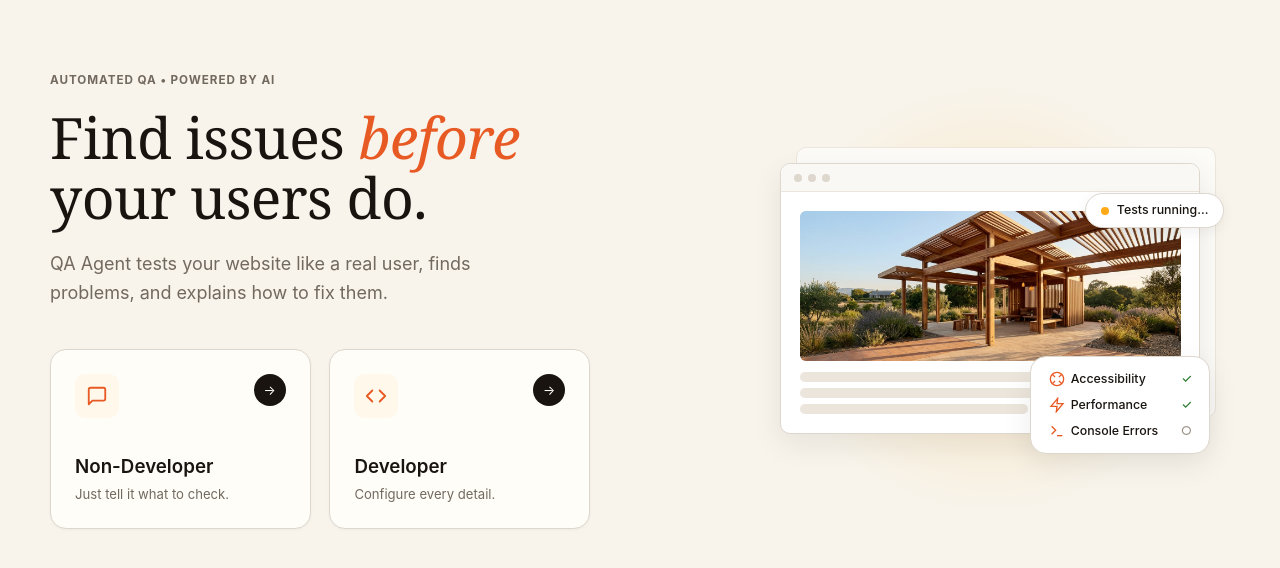
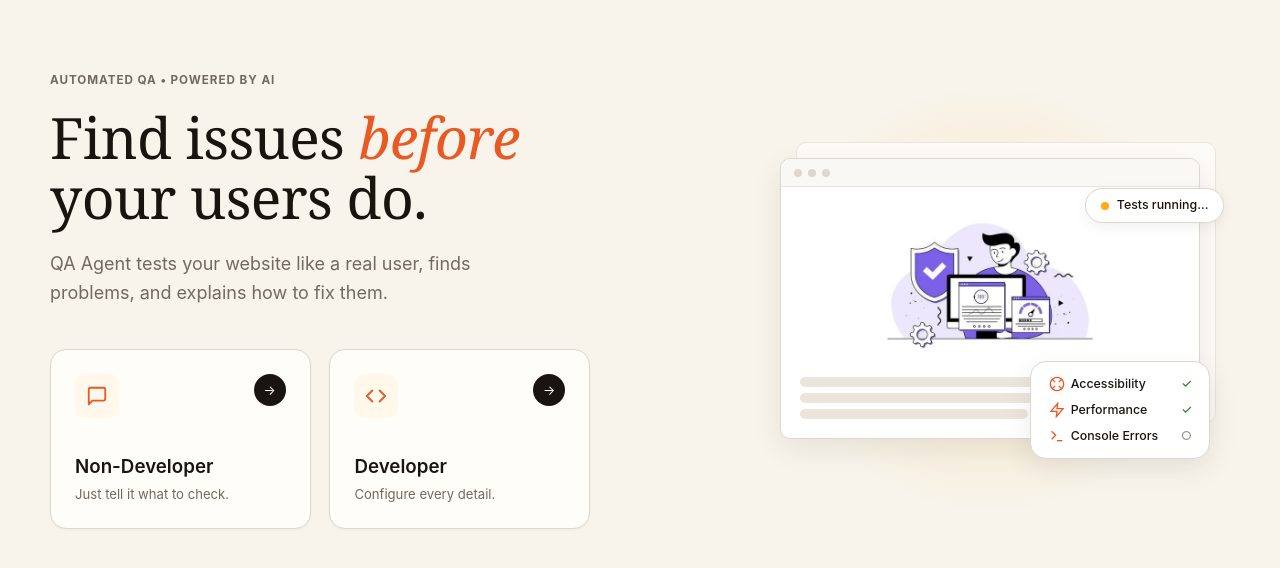
Before and after one commit to maxxmadhab/QA_agent, a Flask app: page / in a window 1280 px wide. Shown: the part 60-628 px from the top of the page. Run offline with Flask 3, Linux system fonts and the light colour scheme; some libraries are stand-ins or nearby versions.

Commit message:
fix(web): replace home hero illustration with uploaded QA graphic

```diff
--- a/qa_agent/web/static/style.css
+++ b/qa_agent/web/static/style.css
@@ -624,11 +624,11 @@ h3 { font-size: 1.4rem; }
 
 .mock-image {
   width: 100%;
-  height: 150px;
+  height: 160px;
   border-radius: var(--radius-sm);
   overflow: hidden;
   position: relative;
-  background: linear-gradient(135deg, #E6DDD0 0%, #D8CEBE 100%);
+  background: #FFFFFF;
   display: flex;
   align-items: center;
   justify-content: center;
@@ -637,7 +637,7 @@ h3 { font-size: 1.4rem; }
 .hero-browser-img {
   width: 100%;
   height: 100%;
-  object-fit: cover;
+  object-fit: contain;
   display: block;
 }
 
--- a/qa_agent/web/templates/index.html
+++ b/qa_agent/web/templates/index.html
@@ -59,7 +59,7 @@
         </div>
         <div class="browser-body">
           <div class="mock-image">
-            <img src="{{ url_for('static', filename='hero-preview.jpg') }}" alt="Web Application QA Preview" class="hero-browser-img">
+            <img src="{{ url_for('static', filename='hero-preview.png') }}" alt="QA Automation Preview" class="hero-browser-img">
           </div>
           <div class="mock-lines">
             <div class="mock-line" style="width: 80%;"></div>
```
Also changed, not shown: qa_agent/web/static/hero-preview.jpg (deleted), qa_agent/web/static/hero-preview.png (added).
